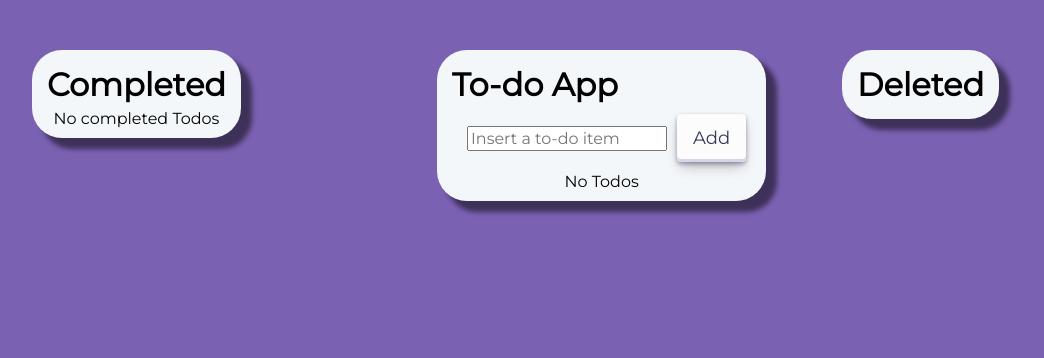
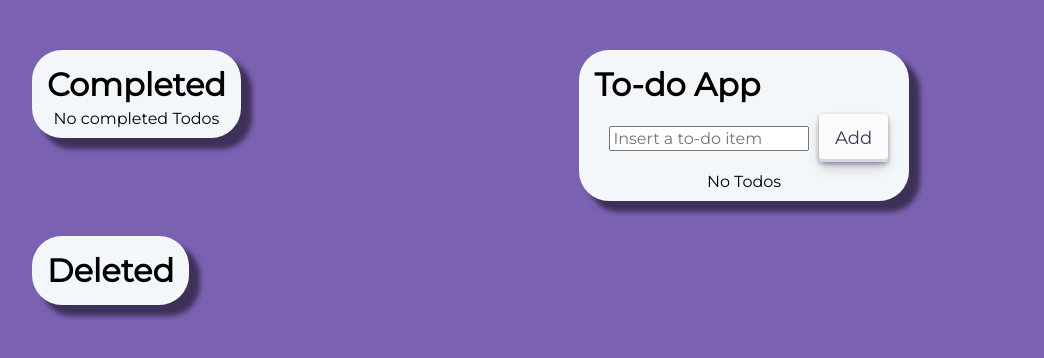
Before and after one commit to ErickMartins153/toDoList, a React (Vite) app: page / in a window 1280 px wide. Shown: the top 358 px of the page, without its empty margins (18-1062 px from the left). Built offline with nearby package versions, Linux system fonts and the light colour scheme.

Commit message:
change page layout

```diff
--- a/src/index.css
+++ b/src/index.css
@@ -20,11 +20,10 @@ body {
   padding: 30px;
   gap: 25px;
   display: grid;
-  grid-template-columns: 1fr 1fr 1fr;
   grid-template-rows: 1fr 1fr;
   grid-template-areas:
-    "completed todo ."
-    ". deleted .";
+    "completed todo"
+    "deleted deleted";
 }
 
 .todo-section {
@@ -33,7 +32,7 @@ body {
   width: max-content;
   padding: 10px;
   height: min-content;
-  max-width: 545px;
+  max-width: 500px;
   word-wrap: break-word;
   white-space: pre-wrap;
   word-break: break-word;
```
